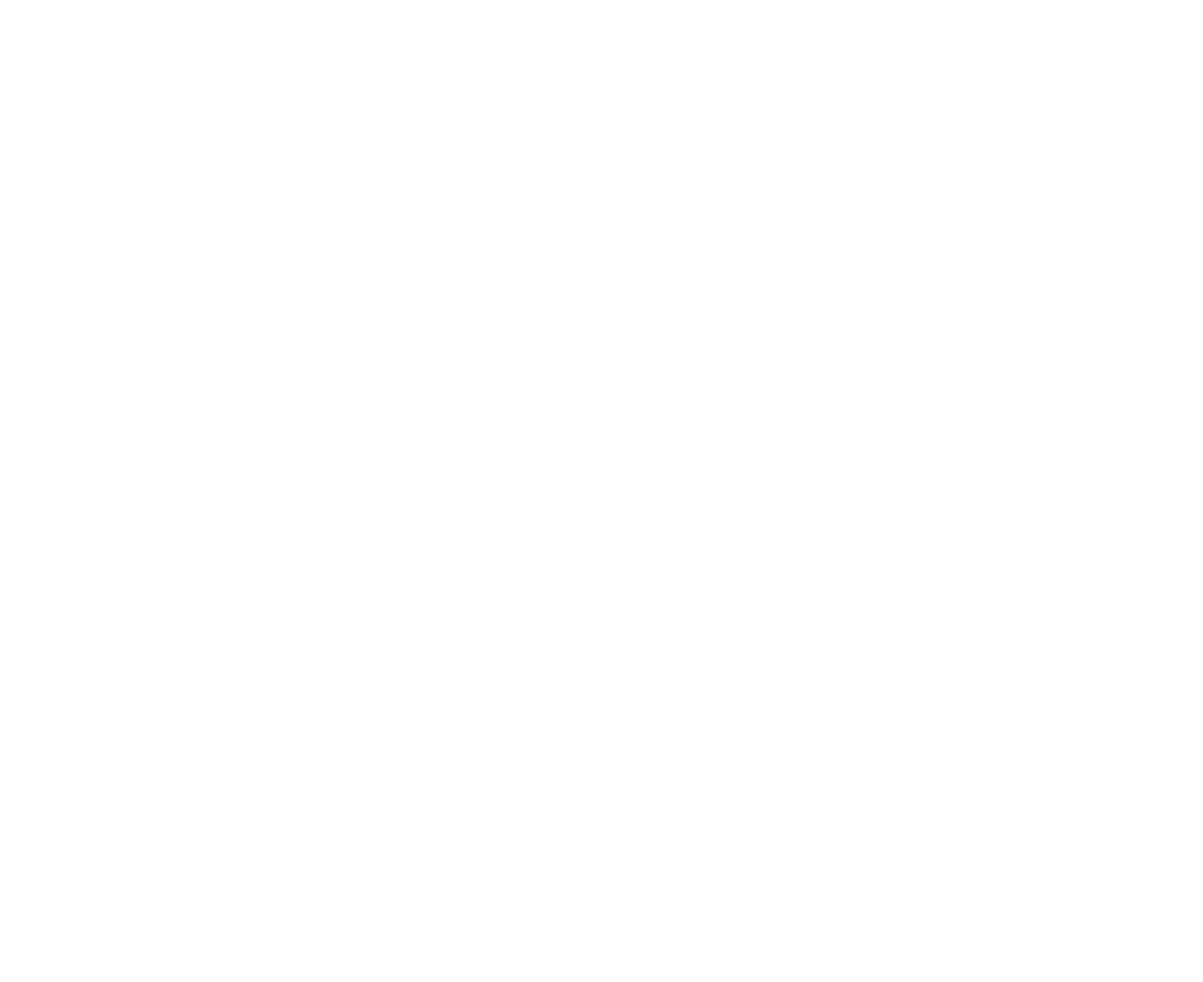
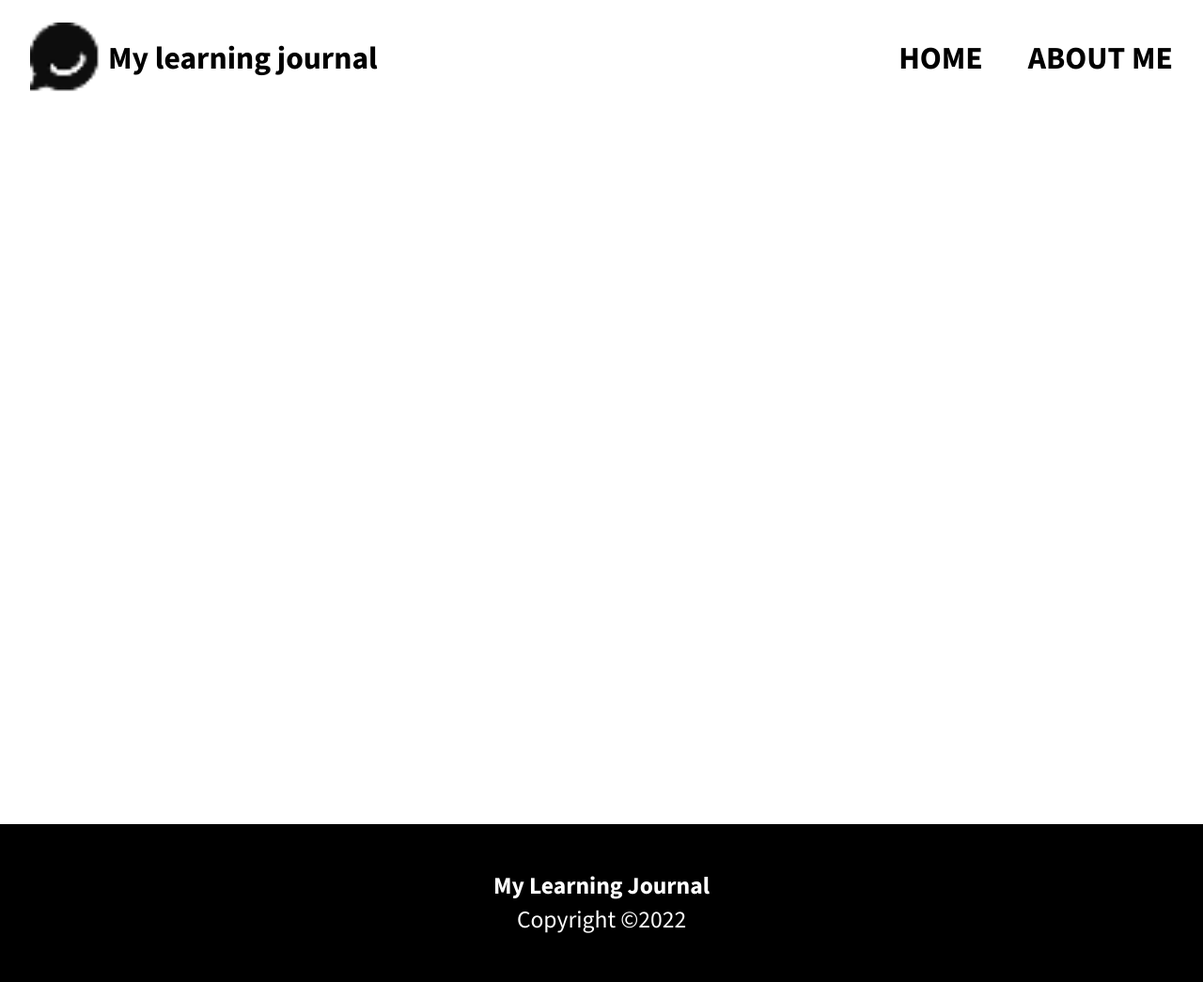
Before and after one commit to dcendry1711/journal, a plain HTML site: page aboutMe.html in a window 1280 px wide. Shown: the whole page at 94% size. Before the commit the page ends 800 px from the top, so only its background shows below. Drawn offline with nearby package versions, Linux system fonts and the light colour scheme.

Commit message:
links to selected sites

```diff
--- a/aboutMe.html
+++ b/aboutMe.html
@@ -0,0 +1,37 @@
+<!DOCTYPE html>
+<htm>
+    <head>
+        <title>JOURNAL</title>
+        <link href="style.css" rel="stylesheet">
+        <link rel="preconnect" href="https://fonts.googleapis.com">
+        <link rel="preconnect" href="https://fonts.gstatic.com" crossorigin>
+        <link href="https://fonts.googleapis.com/css2?family=Source+Sans+3:ital,wght@0,200..900;1,200..900&display=swap" rel="stylesheet">
+    </head>
+    <body>
+
+        <header>
+            <a href="index.html">
+                <div class="logo-section">
+                    <img src="img/image 17 (1).png">
+                    <h4>My learning journal</h4>
+                </div>
+            </a>
+            <div class="nav-section">
+                <nav>
+                    <a href="index.html"><h4>HOME</h4></a>
+                    <a href="aboutMe.html"><h4>ABOUT ME</h4></a>
+                </nav>
+            </div>
+        </header>
+
+        <main>
+
+        </main>
+
+        <footer class="footer">
+            <h4>My Learning Journal</h4>
+            <p>Copyright ©2022</p>
+        </footer>
+        <script src="script.js"></script>
+    </body>
+</html>
--- a/style.css
+++ b/style.css
@@ -148,3 +148,10 @@ p {
     font-size: 2rem;
     line-height: 1.5;
 }
+
+/*LINKS*/
+
+a {
+    text-decoration: none;
+    color: black;
+}
```
Also changed, not shown: index.html (+9 -7 lines).
